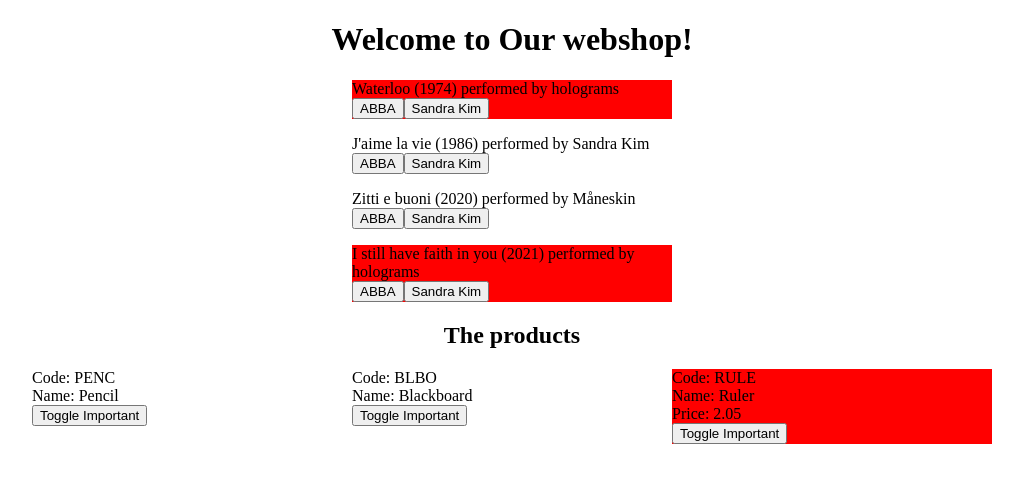
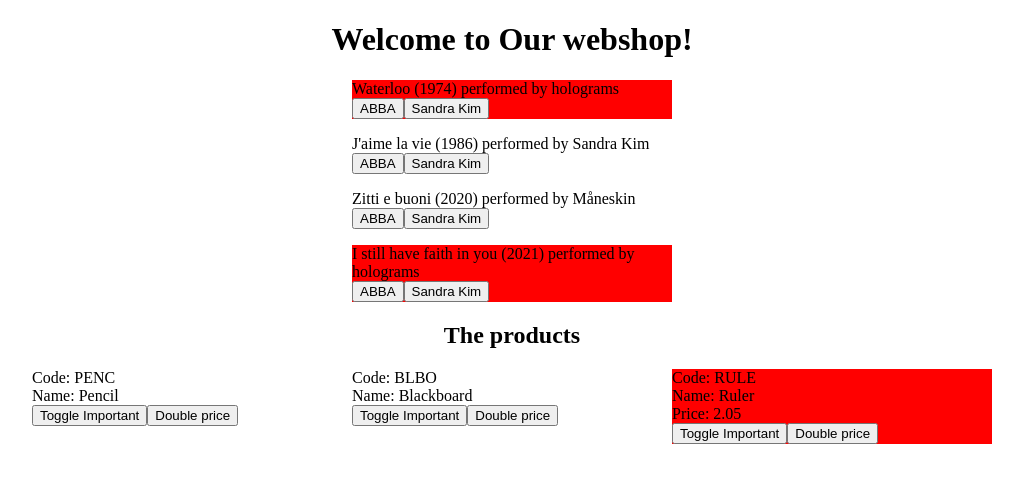
Before and after one commit to Jef-DS/angwebshop, an Angular app: page / in a window 1280 px wide. Shown: the top 482 px of the page, without its empty margins (128-1151 px from the left). Built offline with nearby package versions, Linux system fonts and the light colour scheme.

Commit message:
doublePrice() added

```diff
--- a/src/app/product/product-list/product-list.component.html
+++ b/src/app/product/product-list/product-list.component.html
@@ -3,5 +3,6 @@
     <app-product-single-item
            *ngFor="let prod of products"
            (productClick)="toggleImportant($any($event))"
+           (doublePrice)="doublePrice($any($event))"
            [product]="prod"></app-product-single-item>
 </div>
--- a/src/app/product/product-list/product-list.component.ts
+++ b/src/app/product/product-list/product-list.component.ts
@@ -21,4 +21,9 @@
     const foundProduct = this.products.find( p => p.code === product.code);
     foundProduct?.toggleImportant();
   }
+  doublePrice(product:Product):void{
+    const foundProduct = this.products.find(p => p.code === product.code);
+    if (foundProduct === undefined) return;
+    foundProduct.price = foundProduct?.price * 2;
+  }
 }
--- a/src/app/product/product-single-item/product-single-item.component.html
+++ b/src/app/product/product-single-item/product-single-item.component.html
@@ -3,4 +3,5 @@
     <div class="product-name"><span class="product-label">Name</span>{{ product.name }}</div>
     <div *ngIf="product.isImportant" class="product-price"><span class="product-label">Price</span>{{ product.price }}</div>
     <button (click)="toggleImportant()">Toggle Important</button>
+    <button (click)="double()">Double price</button>
 </article>
--- a/src/app/product/product-single-item/product-single-item.component.ts
+++ b/src/app/product/product-single-item/product-single-item.component.ts
@@ -9,6 +9,7 @@
 export class ProductSingleItemComponent implements OnInit {
   @Input() product!:Product; //non-null assertion operator !
   @Output('productClick') clickProduct= new EventEmitter<Product>();
+  @Output() doublePrice = new EventEmitter<Product>();
 
   constructor() { }  // no initialisation anymore, the value will be provided by the parent component
 
@@ -19,4 +20,7 @@
     this.clickProduct.emit(this.product); //send the product to the parent
   }
 
+  double(){
+    this.doublePrice.emit(this.product);
+  }
 }
```
